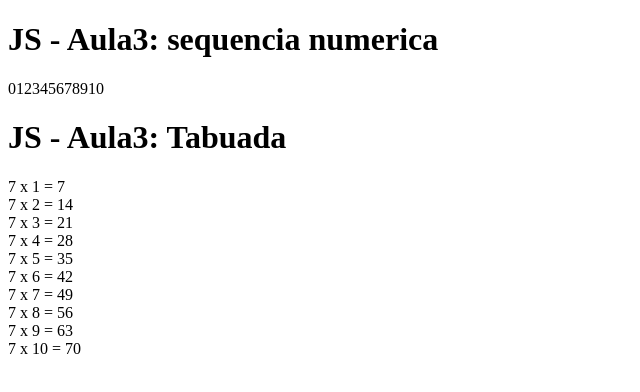
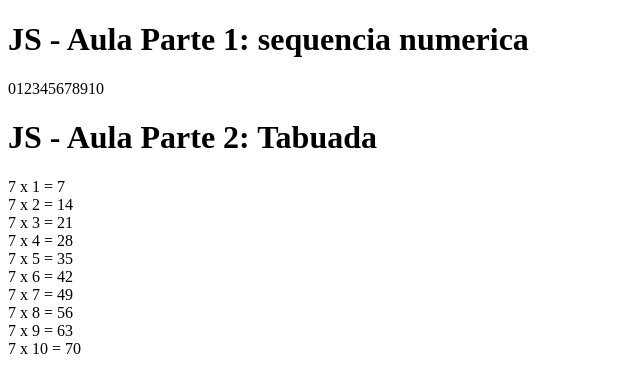
Before and after one commit to welingtonwpv/aprenda-a-programar, a plain HTML site: page tarefa-dia-3/index.html in a window 1280 px wide. Shown: the whole page, without its empty margins (0-640 px from the left). Drawn offline with Linux system fonts and the light colour scheme.

Commit message:
parte 3 ok

```diff
--- a/tarefa-dia-3/index.html
+++ b/tarefa-dia-3/index.html
@@ -5,10 +5,11 @@
     <title>Tabuada</title>
 </head>
 <body>
-    <h1>JS - Aula3: sequencia numerica</h1>
+    <h1>JS - Aula Parte 1: sequencia numerica</h1>
     <script src="pratica-1.js"></script>
 
-    <h1>JS - Aula3: Tabuada</h1>
+    <h1>JS - Aula Parte 2: Tabuada</h1>
     <script src="pratica-2.js"></script>
+
 </body>
 </html>
--- a/tarefa-dia-3/pratica-3.js
+++ b/tarefa-dia-3/pratica-3.js
@@ -1,10 +1,12 @@
 var j=0, msg="";
 while (j<=16){
 
+     //só concatena se forem números impares
      if(j%2 !=0){
         msg += j + ", ";
      }
     j++;
   };
+//retira ultima virgula com ultimo espaço
 msg = msg.substr(0,(msg.length -2));
 console.log(msg);
```
